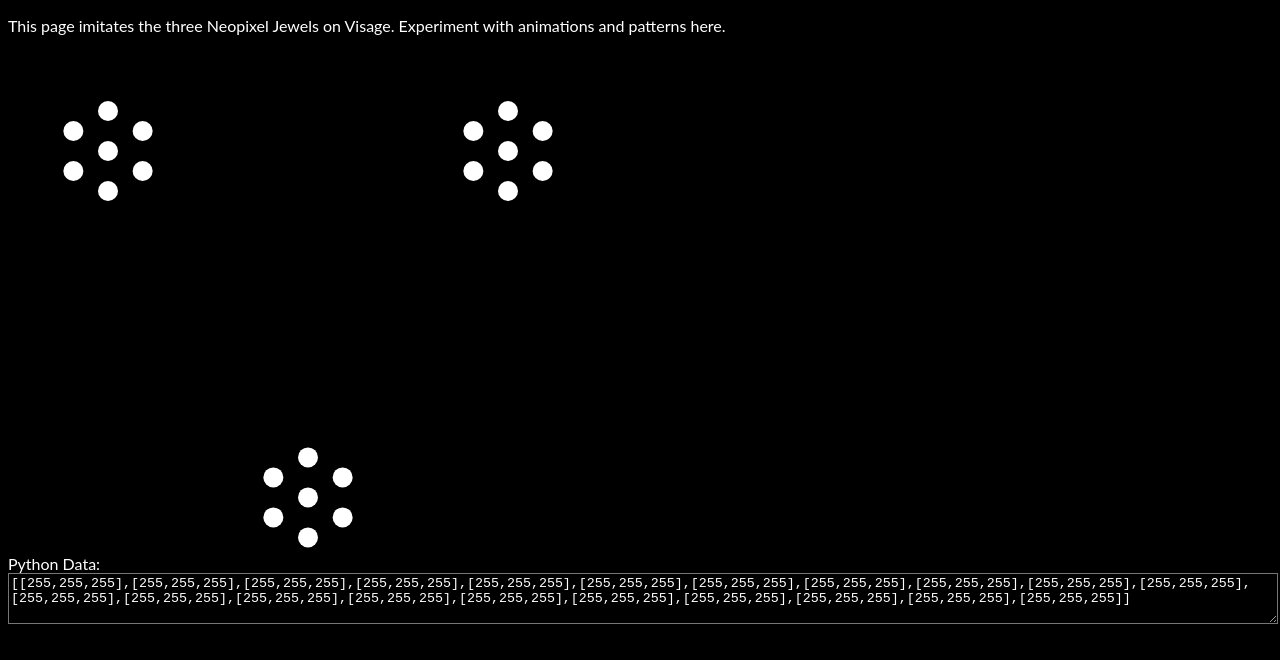
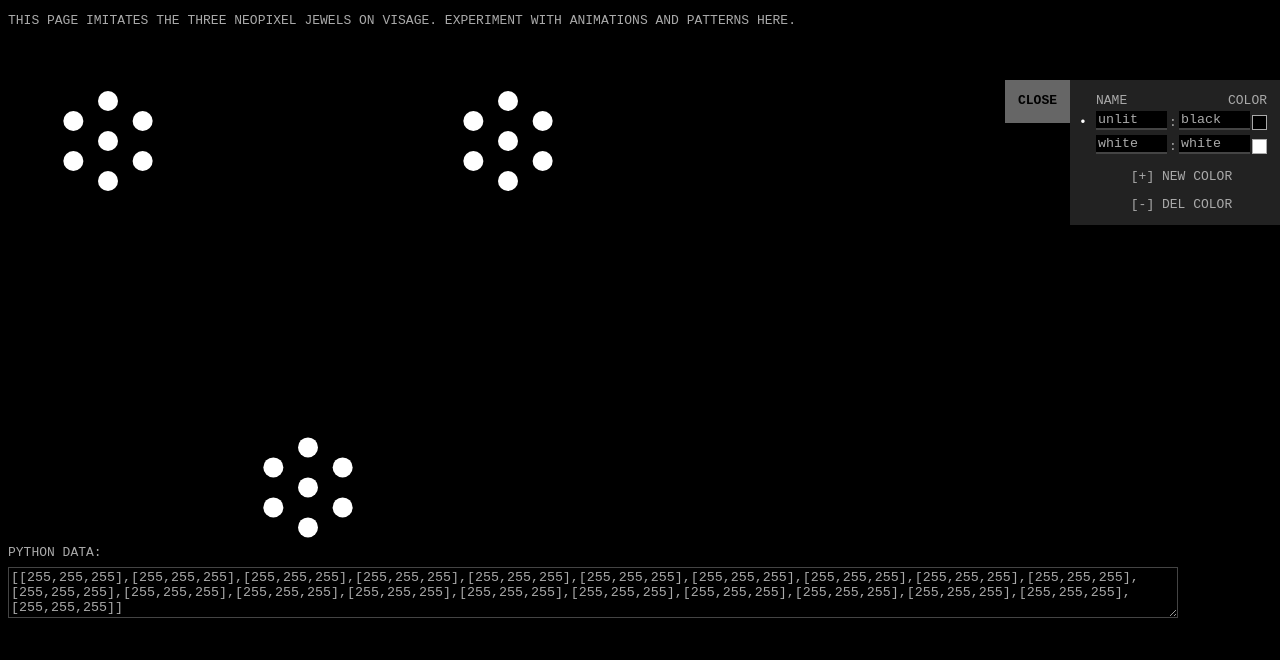
Before and after one commit to dotcli/Visage, a plain HTML site: page mockup/index.html in a window 1280 px wide. Drawn offline with Linux system fonts and the light colour scheme.

Commit message:
add color management to mockup app

```diff
--- a/mockup/index.html
+++ b/mockup/index.html
@@ -6,24 +6,7 @@
   <meta name="viewport" content="width=device-width, initial-scale=1.0">
   <meta http-equiv="X-UA-Compatible" content="ie=edge">
   <title>Animation Mockups</title>
-  <style>
-    body {
-      background: black;
-      color: white;
-      font-family: 'Lato', 'Franklin Gothic Medium', 'Arial Narrow', Arial, sans-serif;
-    }
-
-    #python-data {
-      display: block;
-      width: 100%;
-      background: black;
-      color: white;
-    }
-
-    circle:hover {
-      stroke-width: 4;
-    }
-  </style>
+  <link rel="stylesheet" href="style.css">
   <script src="vendor/vue.js"></script>
   <script src="vendor/tinycolor.js"></script>
 </head>
@@ -40,6 +23,26 @@
 
     <div>Python Data:</div>
     <textarea id="python-data" rows="3">{{ pythonCode }}</textarea>
+
+    <div id="palette-container" :class='{ open: paletteOpen }'>
+      <div class='palette-toggle' @click='togglePalette'>{{paletteOpen?'Close':'Palette'}}</div>
+      <div class='palette'>
+        <div class='palette-info'>
+          <span>name</span>
+          <span>color</span>
+        </div>
+        <div v-for='(color, i) in colors' :data-index='i' @click='setActiveColor' class='color'>
+          <div class='color-selected'>
+            <span>{{ i === activeColorIndex?"•":"" }}</span>
+          </div>
+          <input v-model='color.name' class='color-name-input' type="text" name="name">:
+          <input v-model='color.color' class='color-input' type="text" name="color">
+          <div class='color-display' :style='{background: color.color}'></div>
+        </div>
+        <div class='btn-new-color' @click='addNewColor'>[+] new color</div>
+        <div class='btn-del-color' @click='deleteColor'>[-] del color</div>
+      </div>
+    </div>
   </div>
 
   <script src="main.js"></script>
--- a/mockup/main.js
+++ b/mockup/main.js
@@ -1,4 +1,3 @@
-// transform into vue!
 var JEWEL_COUNT = 3;
 var PIXELS_EACH_JEWEL = 7;
 var PIXEL_COUNT = JEWEL_COUNT * PIXELS_EACH_JEWEL;
@@ -11,17 +10,24 @@ new Vue({
     jewelAngle: Math.PI / 3,
     triLength: 400,
     pixels: [], // initialize in created hook
+
+    paletteOpen: true,
+    colors: [
+      { name: 'unlit', color: 'black' },
+      { name: 'white', color: 'white' },
+    ],
+    activeColorIndex: 0,
   },
   computed: {
-    pixelCenters: function() {
+    pixelCenters: function () {
       return [
         [100, 100],
         [100 + this.triLength, 100],
         [100 + (this.triLength / 2), 100 + this.triLength * Math.sin(Math.PI / 3)],
       ];
     },
-    pythonCode: function() {
-      var pixelColors = this.pixels.map(function(p) {
+    pythonCode: function () {
+      var pixelColors = this.pixels.map(function (p) {
         var color = tinycolor(p.fill);
         if (color.isValid() === false) throw new Error('pixel fill is not valid color', p.fill);
         return [color._r, color._g, color._b];
@@ -29,7 +35,7 @@ new Vue({
       return JSON.stringify(pixelColors);
     }
   },
-  created: function() {
+  created: function () {
     for (var i = 0; i < PIXEL_COUNT; i++) {
       var p = {
         fill: STARTER_COLOR,
@@ -54,29 +60,28 @@ new Vue({
       pixel.x = this.pixelCenters[iJewel][0] + Math.cos(angle) * this.jewelRadius;
       pixel.y = this.pixelCenters[iJewel][1] + Math.sin(angle) * this.jewelRadius;
     },
-    setPixelColor: function(e) {
+    setPixelColor: function (e) {
       // set pixel color and force render update
       var targetIndex = Number(e.target.dataset.index);
       var targetPixel = this.pixels[targetIndex];
-      if (targetPixel.fill === 'black') targetPixel.fill = 'white';
-      else if (targetPixel.fill === 'white') targetPixel.fill = 'black';
+      var activeColor = this.colors[this.activeColorIndex].color;
+      targetPixel.fill = activeColor;
       // force reactivity
       this.$set(this.pixels, targetIndex, targetPixel);
-    }
+    },
+    togglePalette: function () {
+      console.log('toggle palette');
+      this.paletteOpen = !this.paletteOpen;
+    },
+    setActiveColor: function (e) {
+      this.activeColorIndex = Number(e.currentTarget.dataset.index);
+    },
+    addNewColor: function (e) {
+      var activeColor = Object.assign({}, this.colors[this.activeColorIndex]);
+      this.colors.push(activeColor);
+    },
+    deleteColor: function (e) {
+      this.colors.splice(this.activeColorIndex, 1);
+    },
   },
 });
-
-
-/*
-TODO make color palette creator
-- create color based on CSS value input?
-- plus and minus to manage
-- click to choose that color
-- click pixels to color them
-
-Nice to have:
-- color palette stays on the page as fixed element,
-but shrinkable / expandable
-
-
-*/
--- /dev/null
+++ b/mockup/style.css
@@ -0,0 +1,85 @@
+body {
+  background: black;
+  color: #aaa;;
+  font-family: monospace;
+  text-transform: uppercase;
+}
+input, textarea {
+  background: black;
+  color: #aaa;
+  border-color: #444;
+  font-family: monospace;
+}
+input {
+  border-style: none;
+  border-bottom-style: solid;
+}
+circle:hover {
+  stroke-width: 4;
+}
+
+#python-data {
+  display: block;
+  width: calc(100% - 100px);
+  margin-top: 0.5em;
+}
+
+#palette-container {
+  position: fixed;
+  display: flex;
+  top: 10vh;
+  right: -210px;
+  transition: all 0.3s ease-out;
+}
+.palette-toggle {
+  display: inline-block;
+  font-weight: bold;
+  width: 5em;
+  height: 3.3em;
+  line-height: 3.3em;
+  text-align: center;
+  background: #666;
+  color: black;
+}
+
+#palette-container.open {
+  right: 0;
+}
+.palette {
+  display: inline-block;
+  width: 210px;
+  background: #222;
+  padding: 1em 1em 1em 2em;
+  box-sizing: border-box;
+}
+.palette-info {
+  display: flex;
+  justify-content: space-between;
+}
+.color {
+  display: flex;
+  justify-content: space-between;
+  align-items: flex-end;
+  padding: 0.2em 0;
+  position: relative;
+}
+.color-selected {
+  position: absolute;
+  left: -1.6em;
+  width: 1.2em;
+  text-align: center;
+  color: white;
+}
+.color-display {
+  display: inline-block;
+  min-width: 1em;
+  min-height: 1em;
+  border: 1px solid #aaa;
+}
+.color-name-input, .color-input {
+  max-width: 5em;
+}
+.btn-new-color, .btn-del-color {
+  text-align: center;
+  margin-top: 1em;
+}
```
